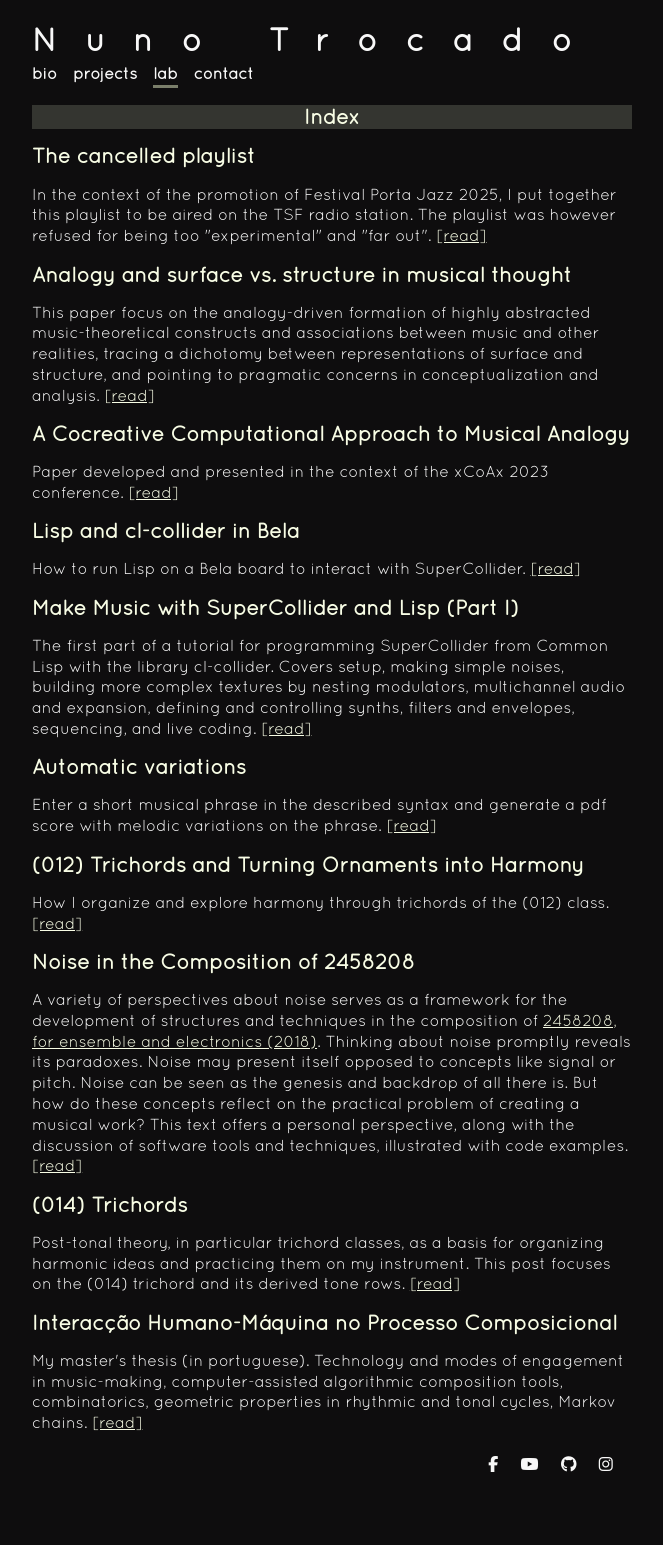
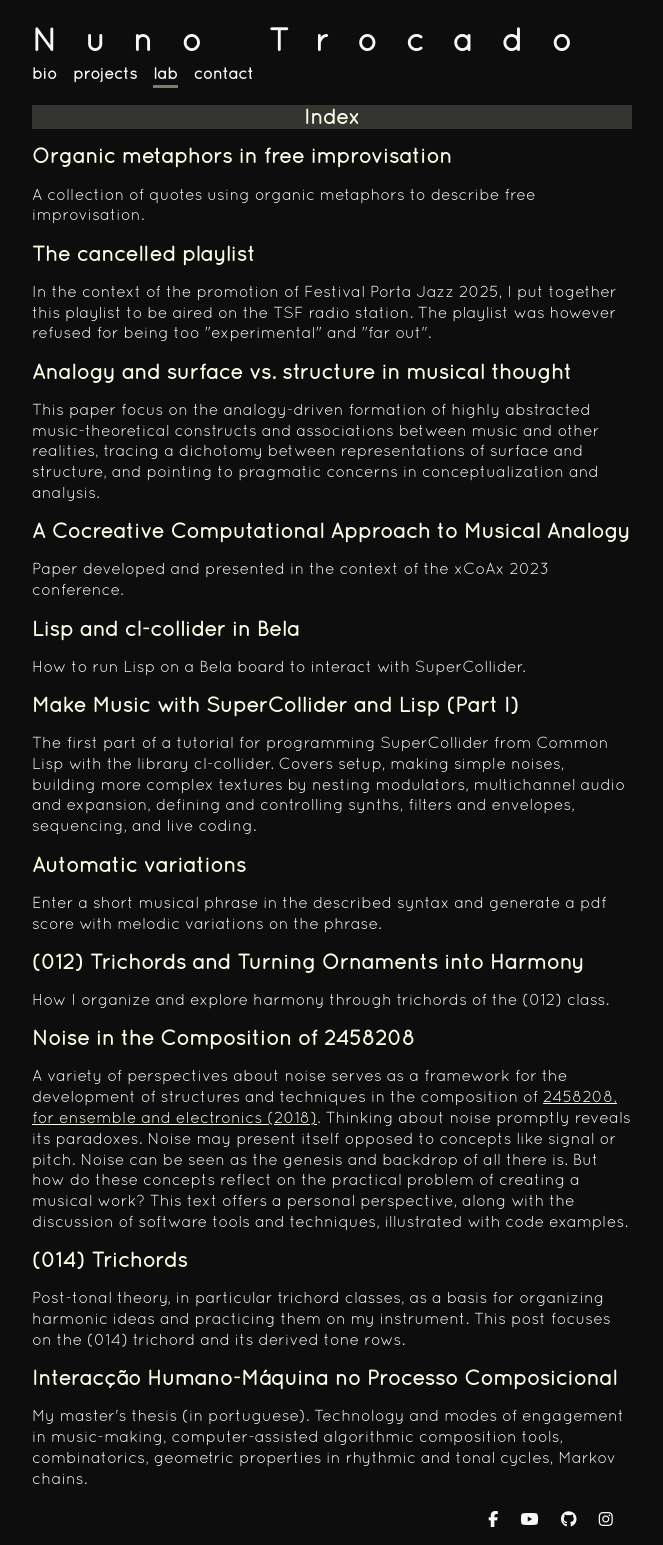
Before and after one commit to ntrocado/ntrocado.github.io, a Jekyll site: the page built from lab.html, in a window 1280 px wide. Shown: the whole page, without its empty margins (308-971 px from the left). Built offline with Jekyll 4.4.1, drawn with Linux system fonts in a browser that asks for light colours; nearby versions of some CDN libraries; before the commit the page ends 1490 px from its top, so only the background shows below that.

Commit message:
Add Organic Metaphors collection under Lab and update news

```diff
--- a/_data/concertos.yml
+++ b/_data/concertos.yml
@@ -629,3 +629,9 @@
   local: Kunstschmiede Figer
   cidade: Bezau AT
   membros: Billy Martin (direction, perc), Miguel Meirinhos (p), Iseul Kim (p), Steven Moser (d), Gonçalo Ribeiro (d), Nuno Trocado (g, elec), Jo Wespel (g, elec), Francesco Giacomello (g), Paul Berberich (as), Cenk Dogan (s), Demian Cabaud (b), others...
+
+- datahora: 2025-06-13 22:00:00 +0100
+  projecto: Filmoteca Sonora
+  local: Batalha Centro de Cinema
+  cidade: Porto
+  membros: Rodrigo Constanzo (d, elec), Nuno Trocado (g, elec)
--- /dev/null
+++ b/_news/organic-metaphors.html
@@ -0,0 +1,5 @@
+---
+date: 2026-09-02
+title: "Organic metaphors in free improvisation"
+---
+New page: a collection of quotes with <a href="/organic-metaphors.html">organic metaphors</a> in the context of free improvisation.
--- a/css/main.css
+++ b/css/main.css
@@ -56,6 +56,9 @@ h2 a, h3 a {
 h2 a:visited, h3 a:visited {
     color: #F8FDE5;
 }
+h2 a:hover, h3 a:hover {
+    color: #7A7E6A;
+}
 h1 {
     font-family: quicksandregular, Georgia, sans-serif;
     letter-spacing: 0.9em;
@@ -111,6 +114,9 @@ div.outline-2 h2, h2.footnotes {
     background-color: #0E0D0E;
     color: #F8FDE5;
     text-align: left;
+}
+div.outline-2 h2 a {
+    text-decoration: none;
 }
 sup a.footref {
     margin-left: 0.5em;
@@ -271,3 +277,67 @@ input[type=submit]:focus {
 .button-box {
     display: flex;
 }
+
+/* --- Organic Metaphors Editorial Stream --- */
+
+.organic-stream {
+    margin-top: 2em;
+    margin-bottom: 3.5em;
+}
+
+.organic-quote {
+    margin-bottom: 3.5em;
+}
+
+.organic-quote .quote-body {
+    color: #F8F8F8;
+    font-size: 1.05em;
+    line-height: 1.6em;
+}
+
+.organic-quote .quote-body p {
+    margin-top: 0;
+    margin-bottom: 0.8em;
+    line-height: 1.6em;
+}
+
+.organic-quote .quote-citation {
+    margin-top: 0.7em;
+    font-size: 0.9em;
+    line-height: 1.5em;
+    color: #7A7E6A;
+}
+
+.organic-quote .citation-author {
+    font-weight: bold;
+    color: #F8FDE5;
+}
+
+.organic-quote .citation-year {
+    color: #736473;
+}
+
+.organic-quote .citation-title {
+    color: #F8F8F8;
+}
+
+.organic-quote .citation-source {
+    color: #736473;
+}
+
+.organic-quote .citation-source a {
+    color: #F8FDE5;
+    text-decoration: underline;
+}
+
+.organic-quote .citation-source a:hover {
+    color: #7A7E6A;
+}
+
+.organic-quote img {
+    margin-top: 1em;
+    margin-bottom: 0.5em;
+    display: block;
+    max-width: 50%;
+    height: auto;
+}
--- a/lab.html
+++ b/lab.html
@@ -4,11 +4,17 @@ title: Nuno Trocado - Lab
 ---
 <h2>Index</h2>
 <ul>
+  <li>
+    <div class="outline-2">
+      <h2><a href="/organic-metaphors.html">Organic metaphors in free improvisation</a></h2>
+      <p>A collection of quotes using organic metaphors to describe free improvisation.</p>
+    </div>
+  </li>
   {% for post in site.posts %}
   <li>
     <div class="outline-2">
-      <h2>{{post.title}}</h2>
-      <p>{{post.summary}} <a href="{{ post.url }}">[read]</a></p>
+      <h2><a href="{{ post.url }}">{{ post.title }}</a></h2>
+      <p>{{ post.summary }}</p>
     </div>
   </li>
   {% endfor %}
```
Also changed, not shown: _data/organic_metaphors.yml (added, +178 -0 lines), organic-metaphors.html (added, +66 -0 lines), images/en-corps-generation-cover.jpg (added), images/evan-parker-set-cover.jpg (added).
